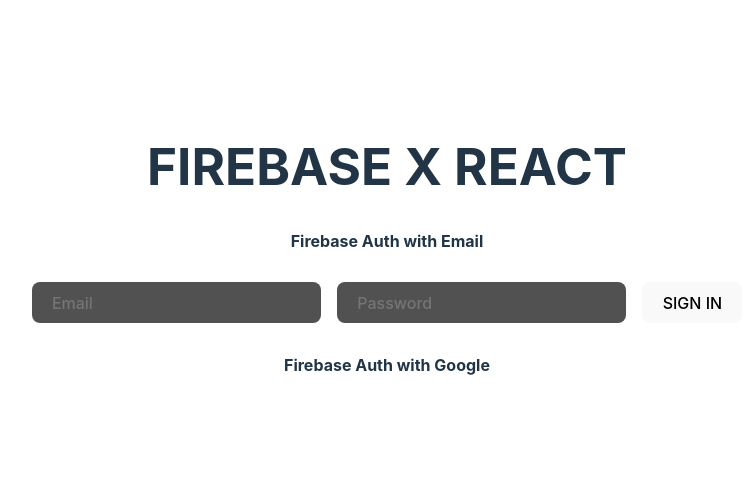
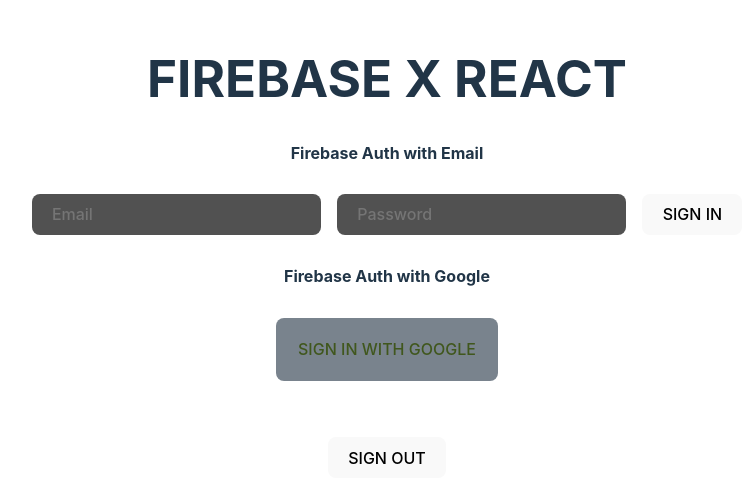
Before and after one commit to amenhasfaw/Firebase-X-React, a React (Vite) app: page / in a window 1280 px wide. Shown: the part 149-652 px from the top of the page, without its empty margins (253-1005 px from the left). Built offline with nearby package versions, Linux system fonts and the light colour scheme; no server answers.

Commit message:
Google auth done

```diff
--- a/src/components/Authetication.jsx
+++ b/src/components/Authetication.jsx
@@ -1,13 +1,36 @@
-import {createUserWithEmailAndPassword} from "firebase/auth"
+import {createUserWithEmailAndPassword, signInWithPopup, signOut} from "firebase/auth"
 import { useState } from "react"
-import {auth} from "../config/firebase"
+import {auth, googleProvider} from "../config/firebase"
 
 export default function Authetication() {
   const [email,setEmail] = useState("")
   const [password,setPassword] = useState("")
 
   const signin = async () => {
+    try{
       await createUserWithEmailAndPassword(auth,email,password)
+      alert('SIGN IN SUCCESSFULL')
+    }catch(err){
+      console.error(err)
+    }
+  }
+
+  const signinwithGoogle = async () => {
+    try{
+      await signInWithPopup(auth,googleProvider)
+      alert('SIGN IN WITH GOOGLE SUCCESSFULL')
+    }catch(err){
+      console.error(err)
+    }
+  }
+
+  const signOut = async () => {
+    try{
+      await signOut(auth)
+      alert('SIGN OUT SUCCESSFULL')
+    }catch(err){
+      console.error(err)
+    }
   }
 
   return (
@@ -16,10 +39,14 @@
           <h4>Firebase Auth with Email</h4>
           <input type="text" onChange={(e) => setEmail(e.target.value)} placeholder="Email"/>
           <input type="password" placeholder="Password" onChange={(e) => setPassword(e.target.value)}/>
-          <button onClick={signin()}>SIGN IN</button>
+          <button onClick={signin}>SIGN IN</button>
       </div>
       <div>
       <h4>Firebase Auth with Google</h4>
+      <button className="g-signin" onClick={signinwithGoogle}>SIGN IN WITH GOOGLE</button>
+      </div>
+      <div>
+      <button onClick={signOut}>SIGN OUT</button>
       </div>
     </div>
   )
--- a/src/config/firebase.js
+++ b/src/config/firebase.js
@@ -1,6 +1,6 @@
 import { initializeApp } from "firebase/app";
 import { getAnalytics } from "firebase/analytics";
-import {getAuth} from "firebase/auth";
+import {getAuth, GoogleAuthProvider} from "firebase/auth";
 
 const firebaseConfig = {
   apiKey: "AIzaSyBztExy8p4YzVjMqA2DyBgLUDHJKdIECxQ",
@@ -16,3 +16,4 @@
 const app = initializeApp(firebaseConfig);
 const analytics = getAnalytics(app);
 export const auth = getAuth(app);
+export const googleProvider = new GoogleAuthProvider()
--- a/src/index.css
+++ b/src/index.css
@@ -55,7 +55,12 @@
 button:focus-visible {
   outline: 4px auto -webkit-focus-ring-color;
 }
-
+.g-signin{
+  background-color: #79838d;
+  color: rgb(64, 87, 29);
+  padding: 1.3rem;
+  margin-bottom: 3rem;
+}
 @media (prefers-color-scheme: light) {
   :root {
     color: #213547;
```
